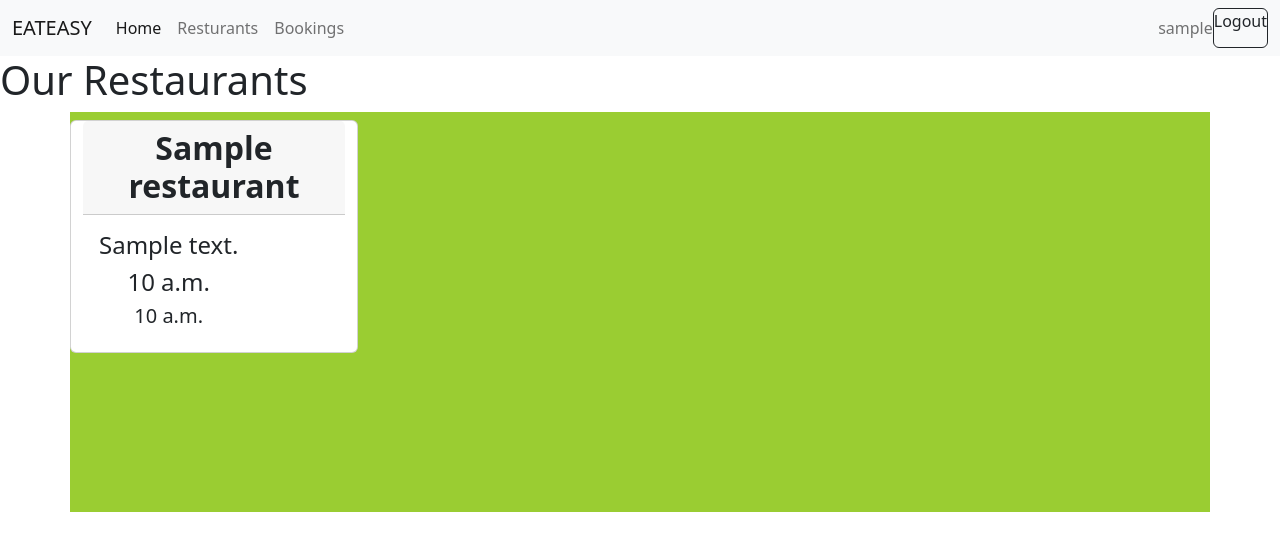
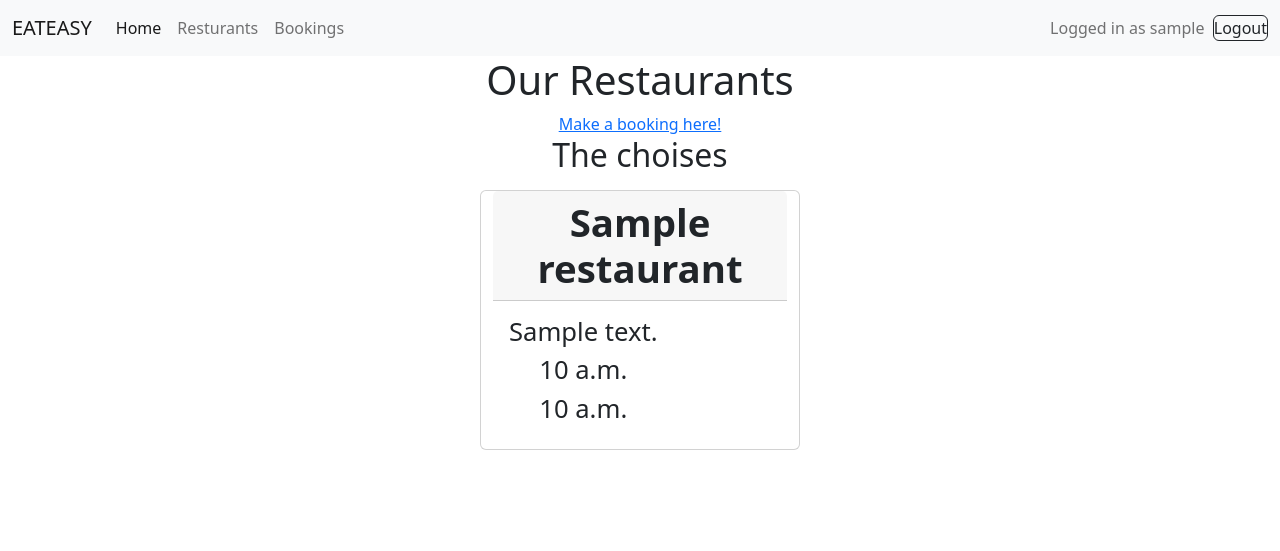
Before and after one commit to t-hullis/Restaurant-Booking-System, a Django app: page /restaurants in a window 1280 px wide. Shown: the top 551 px of the page. Run offline with Django 3.2, Linux system fonts and the light colour scheme; a user stored in the database is signed in; tables that the repository leaves empty hold one stand-in row (values such as "Sample post").

Commit message:
start to finalize styles in home page bookings and restaurant

```diff
--- a/bookingsys/templates/bookingsys/base.html
+++ b/bookingsys/templates/bookingsys/base.html
@@ -4,22 +4,21 @@
     <meta charset="utf-8">
     <meta name="viewport" content="width=device-width, initial-scale=1">
     <title>EATEASY</title>
-    <link rel="stylesheet" href="/static/css/styles.css">
+    <link rel="stylesheet" href="static/css/styles.css">
     <link href="https://cdn.jsdelivr.net/npm/bootstrap@5.2.3/dist/css/bootstrap.min.css" rel="stylesheet" integrity="sha384-rbsA2VBKQhggwzxH7pPCaAqO46MgnOM80zW1RWuH61DGLwZJEdK2Kadq2F9CUG65" crossorigin="anonymous">
-    <!-- <style>
-      button:focus {
-        outline: 0;
-      }
-
-      .navbar .dropdown-menu .form-control {
-          width: 200px;
-      }
-      </style> -->
+    <style>
+      /* #main-body{
+        height: 100vh;
+      } */
+      /* #dd {
+        height: 100vh;
+      } */
+      </style>
   </head>
   <header>
     <nav class="navbar navbar-expand-lg bg-light">
-        <div class="container-fluid">
-          <a class="navbar-brand" href="#">EATEASY</a>
+        <div class="container-fluid" id="dd">
+          <a class="navbar-brand" href="/home">EATEASY</a>
           <button class="navbar-toggler" type="button" data-bs-toggle="collapse" data-bs-target="#navbarNav" aria-controls="navbarNav" aria-expanded="false" aria-label="Toggle navigation">
             <span class="navbar-toggler-icon"></span>
           </button>
@@ -38,22 +37,23 @@
           <div class="d-flex flex-row">
               <li  class="nav-item collapse navbar-collapse"></li>
               {% if user.is_authenticated %}
-              <span class="navbar-text">{{user.username}}</span>
-              <a class="btn btn-outline-dark nav-link" href="/logout">Logout</a>
+              <span class="navbar-text">Logged in as {{user.username}} &nbsp;</span>
+              <a class="btn btn-outline-dark nav-link" style="margin: auto;" href="/logout">Logout</a>
               {% else %}
-              <a class="btn btn-outline-dark nav-link">Login</a>
+              <a class="btn btn-outline-dark nav-link" style="margin: auto;">Login</a>
               {% endif %}
             </ul>
           </div>
         </div>
       </nav>
+    </header>
       <body>
         {% block content %}
         <!-- Content Goes here -->
         {% endblock content %}
       </body>
     <script src="https://cdn.jsdelivr.net/npm/bootstrap@5.2.3/dist/js/bootstrap.bundle.min.js" integrity="sha384-kenU1KFdBIe4zVF0s0G1M5b4hcpxyD9F7jL+jjXkk+Q2h455rYXK/7HAuoJl+0I4" crossorigin="anonymous"></script>
-    </header>
+
 
     <body>
 
--- a/bookingsys/templates/bookingsys/edit_booking.html
+++ b/bookingsys/templates/bookingsys/edit_booking.html
@@ -1,6 +1,6 @@
 {% extends 'bookingsys/base.html' %} {% block title %} Make a Booking {% endblock %}
 {% load crispy_forms_tags %} {% block content %}
-<form method="post">
+<form method="post" class="text-center">
   {% csrf_token %}{{form|crispy}}
   <button type="submit" class="btn btn-success">Book</button>
 </form>
--- a/bookingsys/templates/bookingsys/make_booking.html
+++ b/bookingsys/templates/bookingsys/make_booking.html
@@ -1,6 +1,6 @@
 {% extends 'bookingsys/base.html' %} {% block title %} Make a Booking {% endblock %}
 {% load crispy_forms_tags %} {% block content %}
-<form method="post">
+<form method="post" class="text-center">
   {% csrf_token %}{{form|crispy}}
   <button type="submit" class="btn btn-success">Book</button>
 </form>
--- a/bookingsys/templates/bookingsys/restaurants.html
+++ b/bookingsys/templates/bookingsys/restaurants.html
@@ -1,24 +1,28 @@
 {% extends "bookingsys/base.html" %}
 
 {% block content %}
-<h1>Our Restaurants</h1>
-
+<div class="text-center">
+<h1 class="text-center">Our Restaurants</h1>
+<a href="/make-booking">Make a booking here!</a>
+</div>
 <div class="container text-center">
-    <div class="row">
+  <h2>The choises</h2>
+    <div class="row justify-content-between justify-content-around text-center">
       {% for restaurant in restaurants %}
-      <div class="card mt-2 " style="width: 18rem;">
-        <h2 class="card-header"><strong>{{ restaurant.name }}</strong></h2>
+      <div class="card mt-2 " style="width: 25vw; overflow: hidden;">
+        <h2 class="card-header" style="font-size: 3vw;"><strong>{{ restaurant.name }}</strong></h2>
         <div class="card-body d-flex flex-row justify-content-between">
           <div>
-            <h4 class="card-title"> {{ restaurant.description}}</h4>
-            <h4 class="card-title"> {{ restaurant.opening_time}}</h4>
-            <h5 class="card-title"> {{ restaurant.closing_time}}</h5>
+            <h4 class="card-title" style="font-size: 2vw;"> {{ restaurant.description}}</h4>
+            <h4 class="card-title" style="font-size: 2vw;"> {{restaurant.opening_time }}</h4>
+            <h5 class="card-title" style="font-size: 2vw;"> {{restaurant.closing_time }}</h5>
 
           </div>
         </div>
+      </div>
 
       {% endfor %}
 
+      </div>
     </div>
-  </div>
 {%endblock%}
--- a/bookingsys/templates/registration/login.html
+++ b/bookingsys/templates/registration/login.html
@@ -1,6 +1,7 @@
 {% extends 'bookingsys/base.html' %} {% block title %}Login{% endblock %}
+
 {% load crispy_forms_tags %} {% block content %}
-<form method="post">
+<form method="post" class="text-center">
   {% csrf_token %}{{form|crispy}}
   <p>Don't have an account? Create one <a href="/sign-up">Here</a>!</p>
   <button type="submit" class="btn btn-success">Login</button>
--- a/bookingsys/templates/registration/sign_up.html
+++ b/bookingsys/templates/registration/sign_up.html
@@ -1,6 +1,6 @@
 {% extends 'bookingsys/base.html' %} {% block title %}Sign-Up{% endblock %}
 {% load crispy_forms_tags %} {% block content %}
-<form method="post">
+<form method="post" class="text-center">
   {% csrf_token %}{{form|crispy}}
   <p>Have an account? Login <a href="/login">Here</a>!</p>
   <button type="submit" class="btn btn-success">Register</button>
--- a/static/css/styles.css
+++ b/static/css/styles.css
@@ -1,4 +1,3 @@
-.container {
-    height: 400px;
-    background-color: yellowgreen;
-}
+/* body {
+    background-color: blue;
+} */
```
Also changed, not shown: bookingsys/forms.py (+1 -10 lines), bookingsys/templates/bookingsys/bookings.html (+9 -7 lines), bookingsys/templates/bookingsys/home.html (+15 -4 lines), bookingsys/test_forms.py (added, +8 -0 lines), bookingsys/test_views.py (added, +7 -0 lines), bookingsys/tests.py (+22 -6 lines), bookingsys/test_models.py (added), static/images/pexels-helena-lopes-696218.jpg (added), static/images/restaurantfood.jpg (added).
